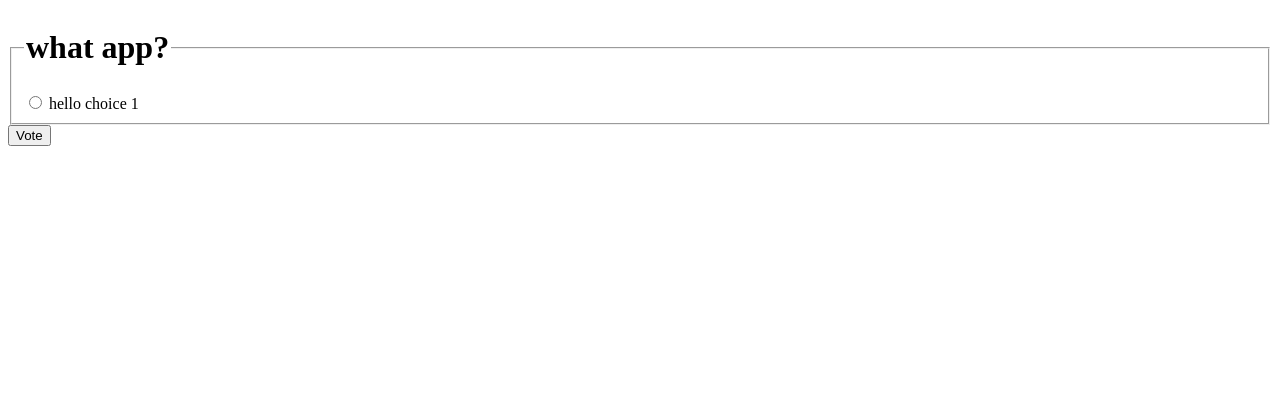
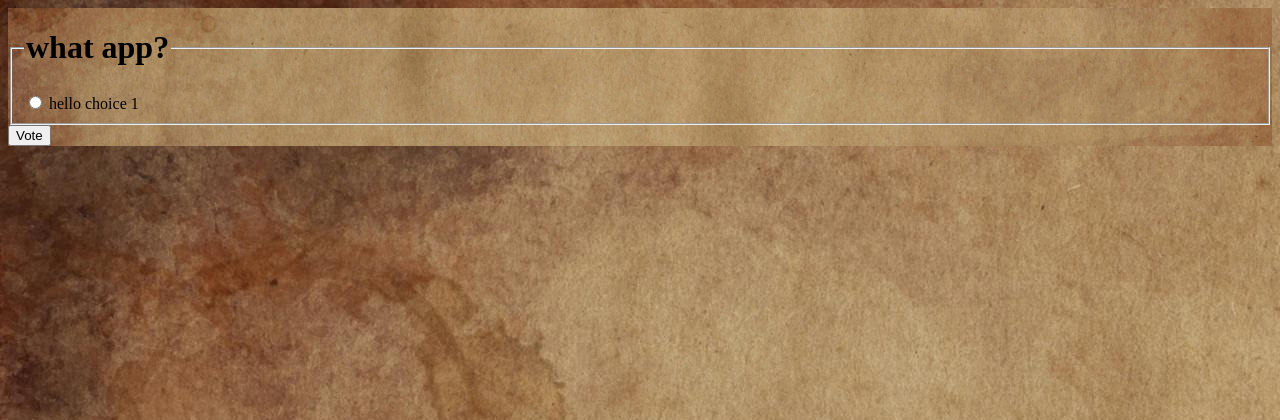
Before and after one commit to babanigit/Django-Documentation, a Django app: page /polls/1/ in a window 1280 px wide. Shown: the top 420 px of the page. Run offline with Django 5.2, Linux system fonts and the light colour scheme; data comes from the database, SQL or seed files in the repository; both versions use the stored data as it was after the commit.

Commit message:
new added

```diff
--- a/polls/models.py
+++ b/polls/models.py
@@ -1,10 +1,23 @@
+from datetime import timezone
+import datetime
+
 from django.db import models
+from django.contrib import admin
 
 
 class Question(models.Model):
     question_text = models.CharField(max_length=200)
     pub_date = models.DateTimeField("date published")
 
+    @admin.display(
+        boolean=True,
+        ordering="pub_date",
+        description="Published recently?",
+    )
+    def was_published_recently(self):
+        now = timezone.now()
+        return now - datetime.timedelta(days=1) <= self.pub_date <= now
+
 
 class Choice(models.Model):
     question = models.ForeignKey(Question, on_delete=models.CASCADE)
--- a/polls/static/polls/style.css
+++ b/polls/static/polls/style.css
@@ -1,3 +1,23 @@
 li a {
-    color: green;
+  color: green;
 }
+body {
+  background: white url("images/background.jpg") no-repeat;
+
+  position: relative;
+  background-color: white; /* Fallback color */
+  overflow: hidden; /* Ensure no overflow */
+}
+
+body::before {
+  content: "";
+  position: absolute;
+  top: 0;
+  left: 0;
+  right: 0;
+  bottom: 0;
+  background: url("images/background.jpg") no-repeat center center;
+  background-size: cover; /* Adjust as necessary */
+  opacity: 0.9; /* Adjust opacity (0 to 1) */
+  z-index: -1; /* Place it behind the content */
+}
```
Also changed, not shown: polls/admin.py (+17 -4 lines), db.sqlite3, polls/static/polls/images/background.jpg (added).
